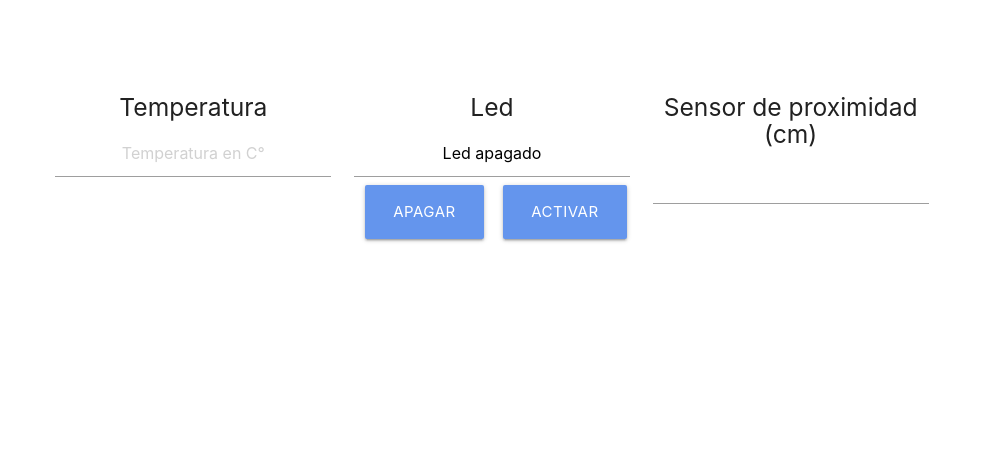
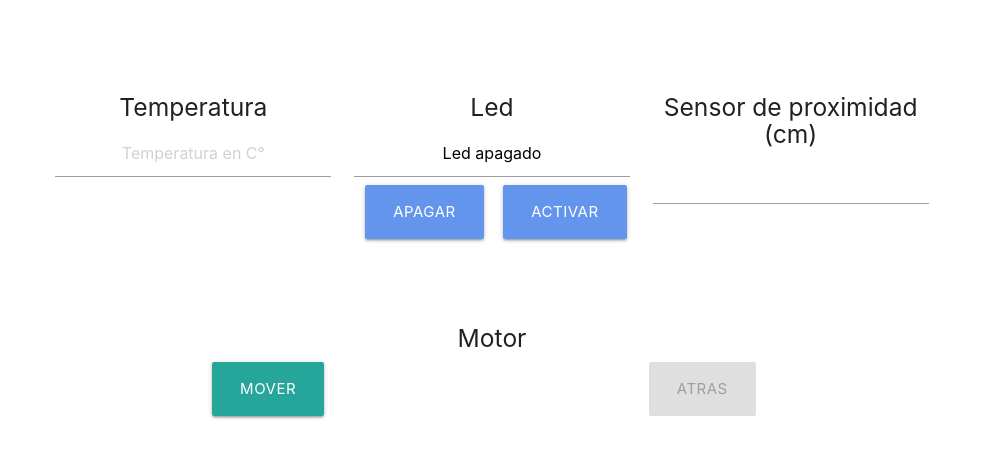
Before and after one commit to ccolunga/domotica, a website: page public/index.html in a window 1280 px wide. Shown: the part 136-594 px from the top of the page, without its empty margins (148-1131 px from the left). Drawn offline with nearby package versions, Linux system fonts and the light colour scheme; no server answers.

Commit message:
Ajustes de diseño, sensor de proximidad y motor a pasos agregado

```diff
--- a/public/index.html
+++ b/public/index.html
@@ -12,8 +12,8 @@
 	.monitoreo{
 		margin-top: 8%;
 	}
-	.btns{
-		margin-top: 11%;
+	.rotar{
+		padding-top: 70px!important;
 	}
 	.btnActivar, .btnActualizar{
 		background-color: cornflowerblue;
@@ -61,6 +61,17 @@
 					<input class="disabled" id="proximity" type="text">
 				</div>
 
+				<!-- Motor a pasos -->
+				<div class="rotar col s12">
+					<h5 class="center">Motor</h5>
+					<div class="col s12 m6 push-m2">
+						<a id="mover" class="waves-effect waves-light btn-large ">Mover</a>
+					</div>
+					<div class="col s12 m4 push-m2">
+						<a disabled id="atras" class="waves-effect waves-light btn-large">Atras</a>
+					</div>
+				</div>
+				</div>
 			</div>
 		</div>
 	</section>
--- a/public/index.js
+++ b/public/index.js
@@ -24,4 +24,13 @@ socket.on('temp', function(data){
 
 socket.on('prox', function(data){
 	$("#proximity").val(data);
-})
+});
+
+$("#mover").click(function(){
+	socket.emit('mover');
+	console.log("Moviendo client");
+});
+
+// $("#atras").click(function(){
+// 	socket.emit('ToMinus90');
+// });
```
Also changed, not shown: server.js (+11 -0 lines).
